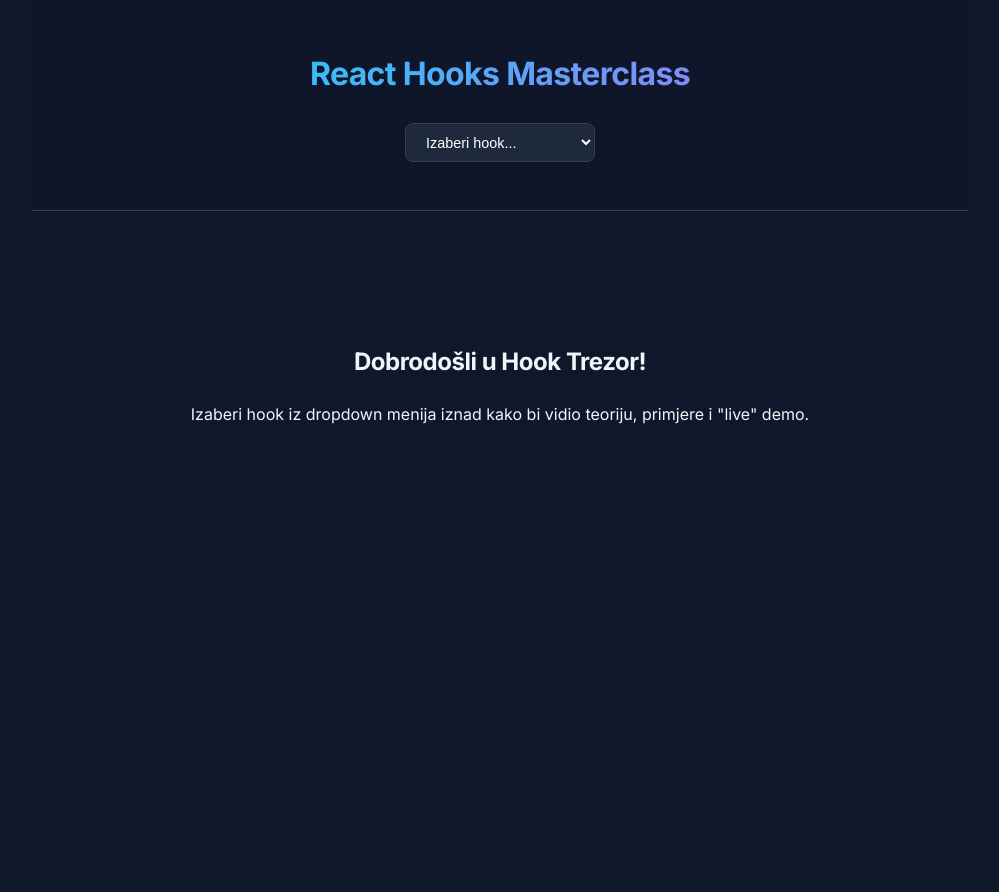
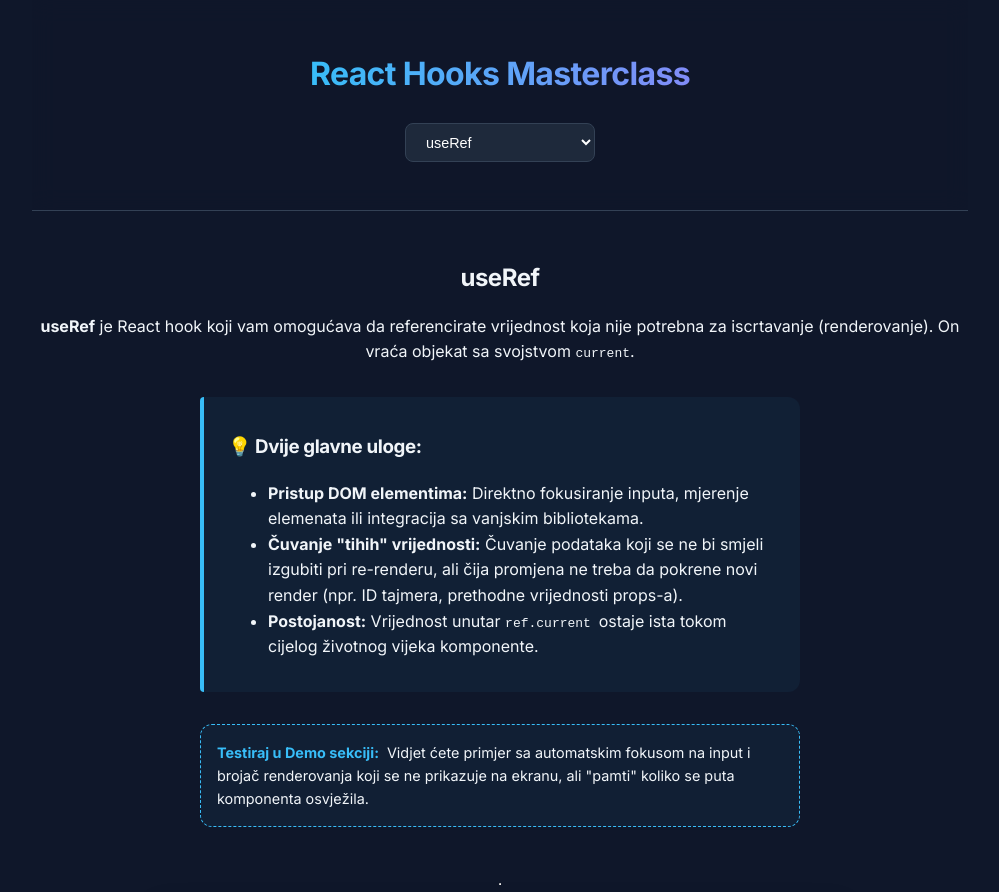
Before and after one commit to Skomorac/learnHooks, a React (Vite) app: page /useRef in a window 1280 px wide. Before the commit this address led to /. Shown: the top 892 px of the page, without its empty margins (140-1139 px from the left). Before the commit the page ends 800 px from the top, so only its background shows below. Built offline with nearby package versions, Linux system fonts and the light colour scheme.

Commit message:
added hook useRef

```diff
--- a/src/App.tsx
+++ b/src/App.tsx
@@ -20,6 +20,7 @@
 import UseLayoutEffectPage from "./hooks-examples/useLayoutEffect";
 import UseMemoPage from "./hooks-examples/useMemo";
 import UseReducerPage from "./hooks-examples/useReducer";
+import UseRefPage from "./hooks-examples/useRef";
 import { useEffect, useState } from "react";
 import "./App.css";
 
@@ -37,6 +38,7 @@
   { id: "useLayoutEffect", name: "useLayoutEffect" },
   { id: "useMemo", name: "useMemo" },
   { id: "useReducer", name: "useReducer" },
+  { id: "useRef", name: "useRef" },
 ];
 
 function Navigation() {
@@ -99,6 +101,7 @@
             <Route path="/useLayoutEffect" element={<UseLayoutEffectPage />} />
             <Route path="/useMemo" element={<UseMemoPage />} />
             <Route path="/useReducer" element={<UseReducerPage />} />
+            <Route path="/useRef" element={<UseRefPage />} />
             <Route path="*" element={<Navigate to="/" />} />
           </Routes>
         </main>
--- /dev/null
+++ b/src/hooks-examples/useRef/index.tsx
@@ -0,0 +1,27 @@
+import UseRefInfo from "./useRefInfo";
+import UseRefDemo from "./useRefDemo";
+
+const UseRefPage = () => {
+  return (
+    <div className="hook-page">
+      <UseRefInfo />
+      <hr />
+      <UseRefDemo />
+      <div className="code-reminder">
+        <h4>💡 Podsjetnik za kod:</h4>
+        <pre>
+          {`// 1. Inicijalizacija
+const myRef = useRef(initialValue);
+
+// 2. Upotreba (DOM)
+<div ref={myRef}>Sadržaj</div>
+
+// 3. Pristup (uvijek preko .current)
+console.log(myRef.current);`}
+        </pre>
+      </div>
+    </div>
+  );
+};
+
+export default UseRefPage;
--- /dev/null
+++ b/src/hooks-examples/useRef/useRefDemo.tsx
@@ -0,0 +1,100 @@
+import { useState, useRef, useEffect } from "react";
+
+const UseRefDemo = () => {
+  const [count, setCount] = useState(0);
+
+  // 1. DOM REF: Koristimo ga da direktno manipulišemo inputom
+  const inputRef = useRef<HTMLInputElement>(null);
+
+  // 2. MUTABLE REF: Brojimo koliko puta se komponenta renderovala
+  // BITNO: Ažuriranje ovog ref-a NEĆE pokrenuti novi render
+  const renderCount = useRef(0);
+
+  useEffect(() => {
+    // Svaki put kad se desi render, povećamo renderCount.
+    renderCount.current += 1;
+  });
+
+  const handleFocus = () => {
+    // Direktno pristupamo HTML elementu i pozivamo native JS metodu .focus()
+    inputRef.current?.focus();
+    if (inputRef.current) {
+      inputRef.current.style.borderColor = "var(--accent-color)";
+    }
+  };
+
+  return (
+    <div className="hook-demo">
+      <div style={{ marginBottom: "2rem", textAlign: "center" }}>
+        <h3>DOM vs Data Persistence</h3>
+        <p style={{ fontSize: "0.85rem", color: "var(--text-muted)" }}>
+          useRef čuva vrijednosti "ispod radara" Reactovog re-renderovanja.
+        </p>
+      </div>
+
+      <div
+        className="testing-box"
+        style={{ display: "flex", flexDirection: "column", gap: "20px" }}
+      >
+        {/* Primjer 1: DOM Manipulacija */}
+        <div
+          style={{
+            borderBottom: "1px solid var(--border-color)",
+            paddingBottom: "15px",
+          }}
+        >
+          <p style={{ marginBottom: "10px" }}>1. Pristup DOM elementu:</p>
+          <div style={{ display: "flex", gap: "10px" }}>
+            <input
+              ref={inputRef}
+              type="text"
+              placeholder="Klikni dugme da me fokusiraš..."
+              className="hook-select"
+              style={{ flex: 1 }}
+            />
+            <button onClick={handleFocus}>🎯 Fokusiraj</button>
+          </div>
+        </div>
+
+        {/* Primjer 2: Čuvanje podataka bez rendera */}
+        <div>
+          <p style={{ marginBottom: "10px" }}>
+            2. Čuvanje podataka (ne trigeruje render):
+          </p>
+          <div
+            style={{
+              display: "flex",
+              justifyContent: "space-between",
+              alignItems: "center",
+            }}
+          >
+            <button onClick={() => setCount((c) => c + 1)}>
+              🔢 Povećaj State: {count}
+            </button>
+            <div style={{ textAlign: "right", fontSize: "0.9rem" }}>
+              <p>Komponenta je renderovana:</p>
+              <code
+                style={{ fontSize: "1.2rem", color: "var(--accent-color)" }}
+              >
+                {renderCount.current} puta
+              </code>
+            </div>
+          </div>
+          <p
+            style={{
+              fontSize: "0.75rem",
+              color: "var(--text-muted)",
+              marginTop: "10px",
+            }}
+          >
+            Primijetit ćete da se broj rendera poveća u kodu, ali se na ekranu
+            osvježi tek kada kliknete na "Povećaj State" (jer ref sam ne
+            osvježava UI).
+          </p>
+        </div>
+      </div>
+    </div>
+  );
+};
+
+export default UseRefDemo;
--- /dev/null
+++ b/src/hooks-examples/useRef/useRefInfo.tsx
@@ -0,0 +1,49 @@
+const UseRefInfo = () => {
+  return (
+    <section className="hook-info">
+      <a
+        href="https://react.dev/reference/react/useRef"
+        target="_blank"
+        rel="noreferrer"
+        className="hook-title-link"
+      >
+        <h2>useRef</h2>
+      </a>
+      <p>
+        <strong>useRef</strong> je React hook koji vam omogućava da
+        referencirate vrijednost koja nije potrebna za iscrtavanje
+        (renderovanje). On vraća objekat sa svojstvom <code>current</code>.
+      </p>
+
+      <div className="key-points">
+        <h3>💡 Dvije glavne uloge:</h3>
+        <ul>
+          <li>
+            <strong>Pristup DOM elementima:</strong> Direktno fokusiranje
+            inputa, mjerenje elemenata ili integracija sa vanjskim bibliotekama.
+          </li>
+          <li>
+            <strong>Čuvanje "tihih" vrijednosti:</strong> Čuvanje podataka koji
+            se ne bi smjeli izgubiti pri re-renderu, ali čija promjena ne treba
+            da pokrene novi render (npr. ID tajmera, prethodne vrijednosti
+            props-a).
+          </li>
+          <li>
+            <strong>Postojanost:</strong> Vrijednost unutar{" "}
+            <code>ref.current </code>
+            ostaje ista tokom cijelog životnog vijeka komponente.
+          </li>
+        </ul>
+      </div>
+
+      <div className="testing-box">
+        <strong>Testiraj u Demo sekciji:</strong>
+        Vidjet ćete primjer sa automatskim fokusom na input i brojač
+        renderovanja koji se ne prikazuje na ekranu, ali "pamti" koliko se puta
+        komponenta osvježila.
+      </div>
+    </section>
+  );
+};
+
+export default UseRefInfo;
```
